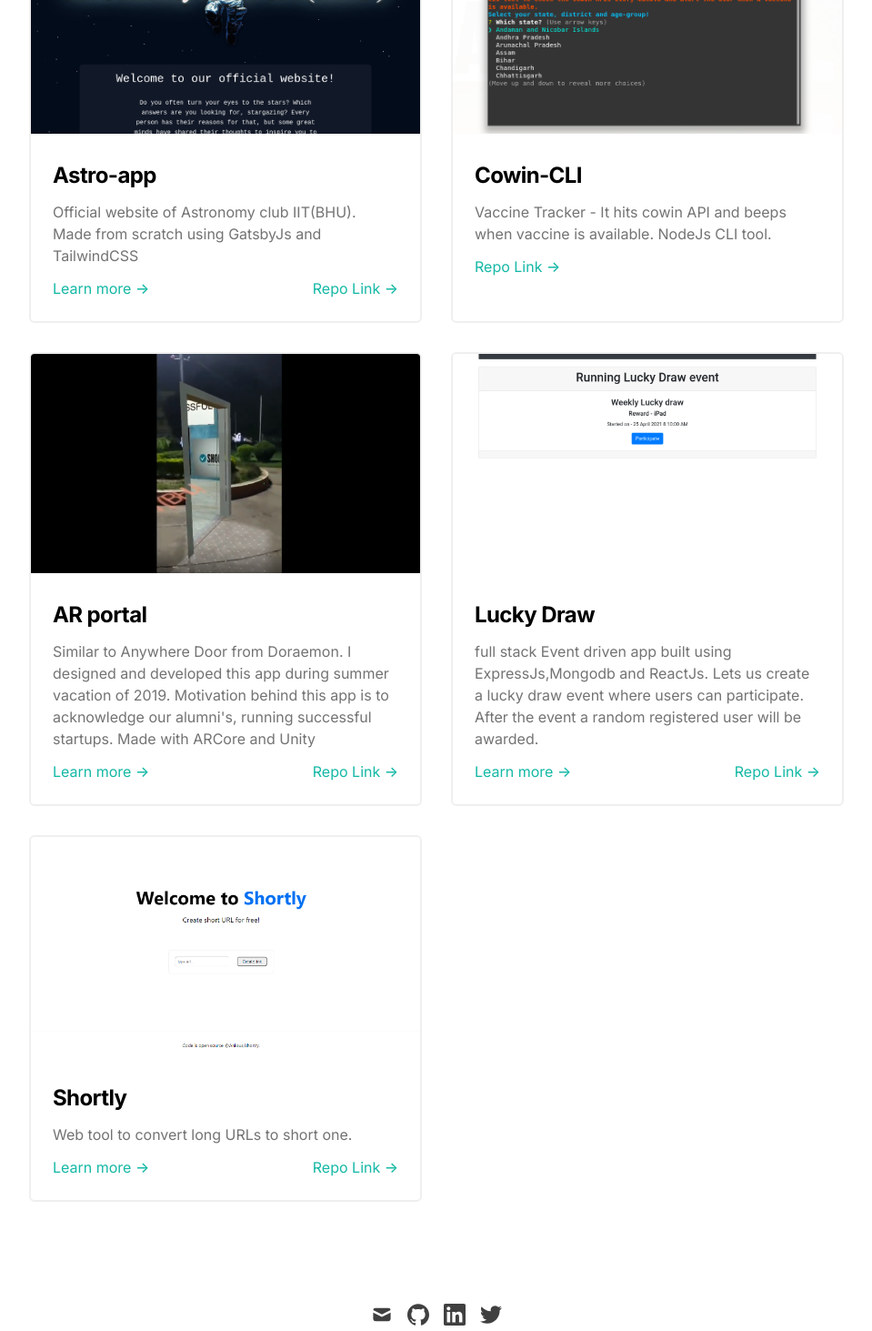
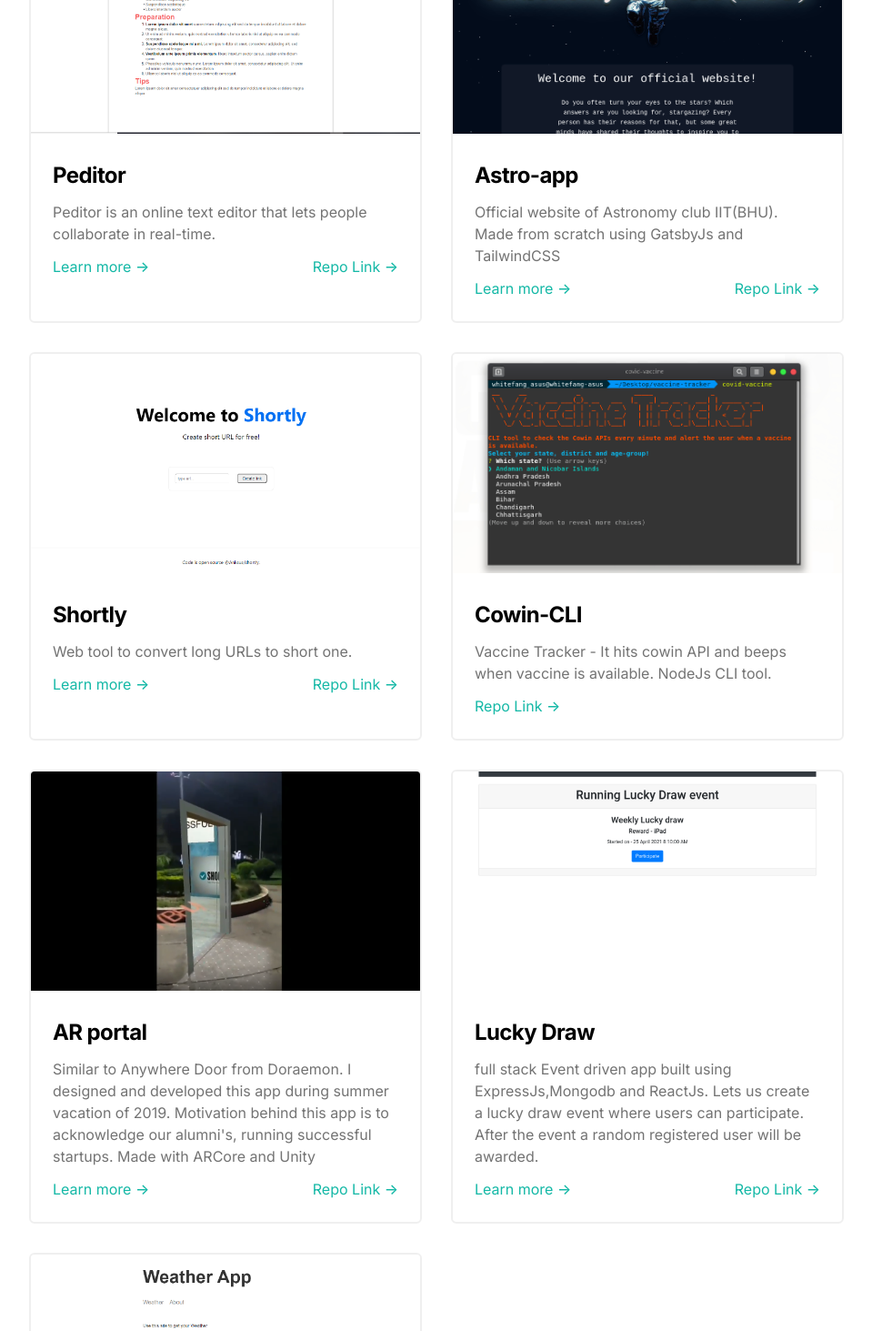
Before and after one commit to Anksus/anksus.me, a Next.js app: page /projects in a window 1280 px wide. Shown: the part 400-1863 px from the top of the page at 91% size, without its empty margins (160-1119 px from the left). Built offline with nearby package versions, Linux system fonts and the light colour scheme; what @tailwindcss/typography would draw is missing.

Commit message:
Add:projects

```diff
--- a/data/projectsData.js
+++ b/data/projectsData.js
@@ -1,10 +1,24 @@
 const projectsData = [
+  {
+    title: 'Peditor',
+    description: `Peditor is an online text editor that lets people collaborate in real-time.`,
+    imgSrc: '/static/images/peditor.png',
+    href: 'https://peditor.anksus.me/',
+    repoLink: 'https://github.com/Anksus/peditor',
+  },
   {
     title: 'Astro-app',
     description: `Official website of Astronomy club IIT(BHU). Made from scratch using GatsbyJs and TailwindCSS`,
     imgSrc: '/static/images/astroclub.png',
     href: 'https://astroiitbhu.in/',
     repoLink: 'https://github.com/Astronomy-Club-IITBHU/astro-app',
+  },
+  {
+    title: 'Shortly',
+    description: 'Web tool to convert long URLs to short one.',
+    imgSrc: '/static/images/shortly.png',
+    href: 'https://sh.anksus.me/',
+    repoLink: 'https://github.com/Anksus/shortly',
   },
   {
     title: 'Cowin-CLI',
@@ -29,11 +43,11 @@ const projectsData = [
     repoLink: 'https://github.com/Anksus/Lucky-draw',
   },
   {
-    title: 'Shortly',
-    description: 'Web tool to convert long URLs to short one.',
-    imgSrc: '/static/images/shortly.png',
-    href: 'https://sh.anksus.me/',
-    repoLink: 'https://github.com/Anksus/shortly',
+    title: 'Weather App',
+    description: `It's a weather app, which tells you weather condition of a searched loaction. Built uisng Nodejs and Express`,
+    imgSrc: '/static/images/weather.png',
+    href: 'https://weather-frcs.herokuapp.com/',
+    repoLink: 'https://github.com/Anksus/Weather-App',
   },
 ]
 // links to blog is relatively "/blogs/im-starting-a-blog/"
```
Also changed, not shown: public/static/images/peditor.png (added), public/static/images/weather.png (added).
